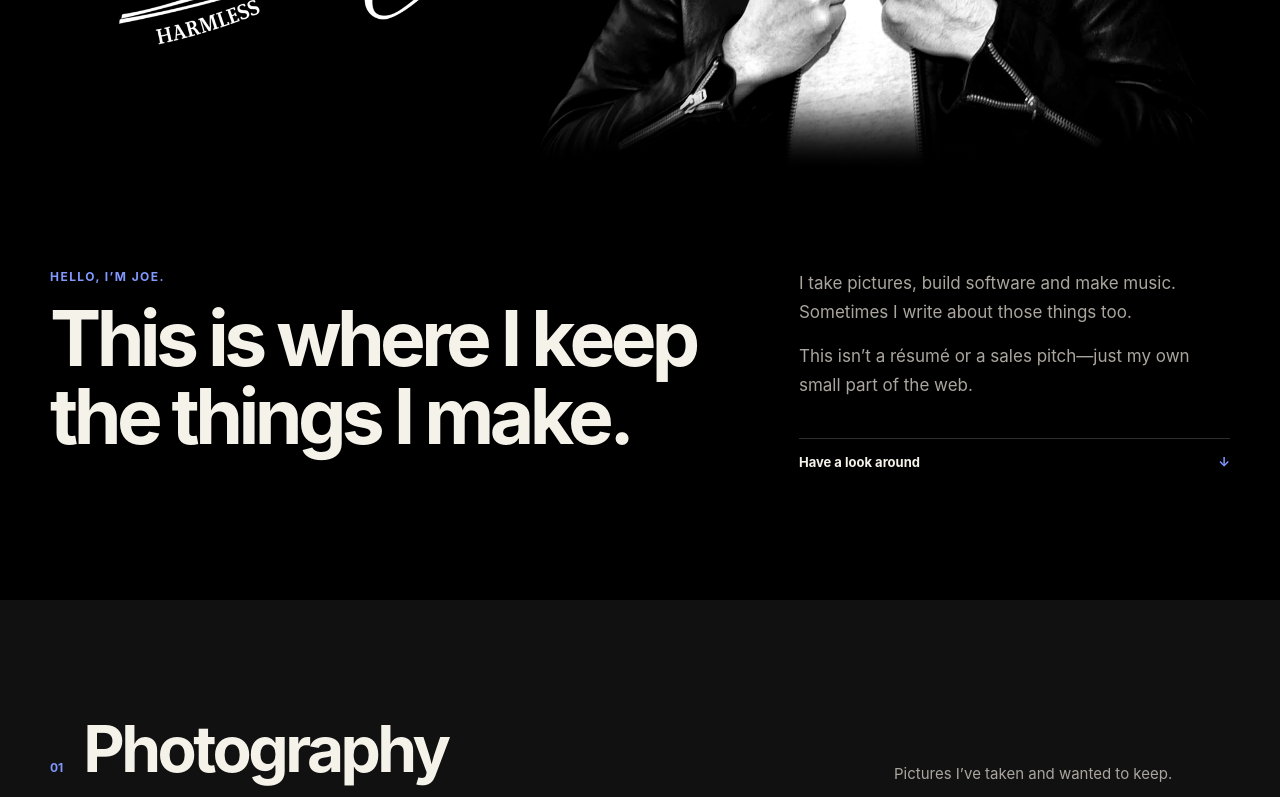
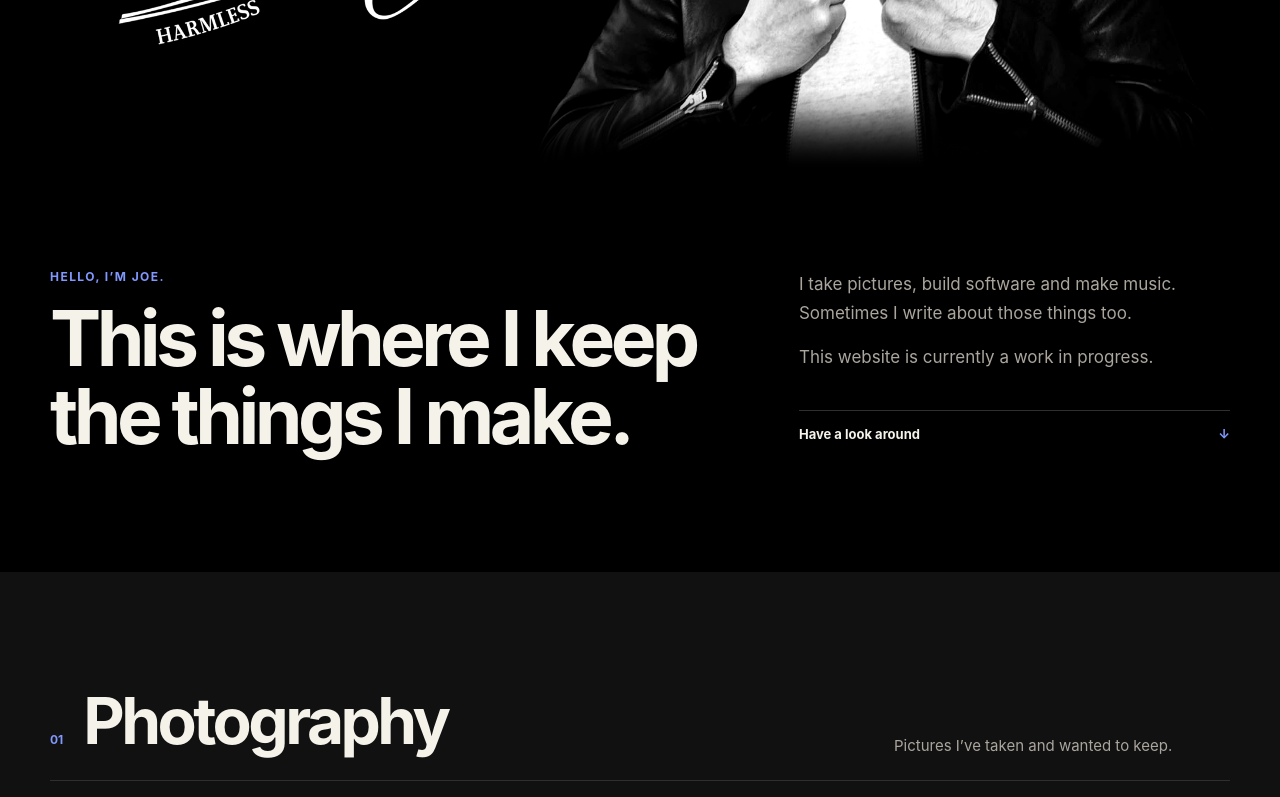
Before and after one commit to Vairish/joe-website, a plain HTML site: page index.html in a window 1280 px wide. Shown: the part 613-1410 px from the top of the page. Drawn offline with Linux system fonts and the light colour scheme.

Commit message:
Update index.html

```diff
--- a/index.html
+++ b/index.html
@@ -29,7 +29,7 @@
 
     <section class="welcome wrap reveal">
       <div><p class="kicker">Hello, I’m Joe.</p><h1>This is where I keep<br>the things I make.</h1></div>
-      <div class="welcome-copy"><p>I take pictures, build software and make music. Sometimes I write about those things too.</p><p>This isn’t a résumé or a sales pitch—just my own small part of the web.</p><a href="#photography">Have a look around <span>↓</span></a></div>
+      <div class="welcome-copy"><p>I take pictures, build software and make music. Sometimes I write about those things too.</p><p>This website is currently a work in progress.</p><a href="#photography">Have a look around <span>↓</span></a></div>
     </section>
 
     <section id="photography" class="section photography-section">
```
